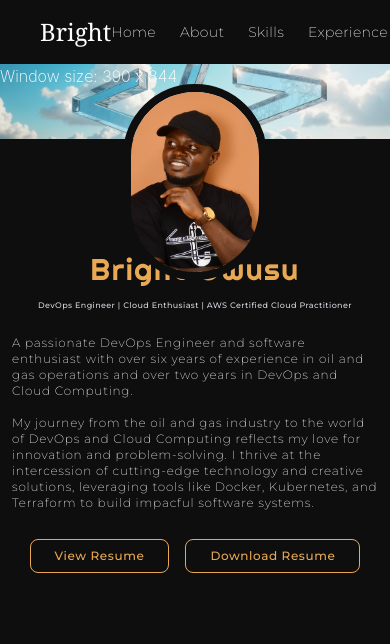
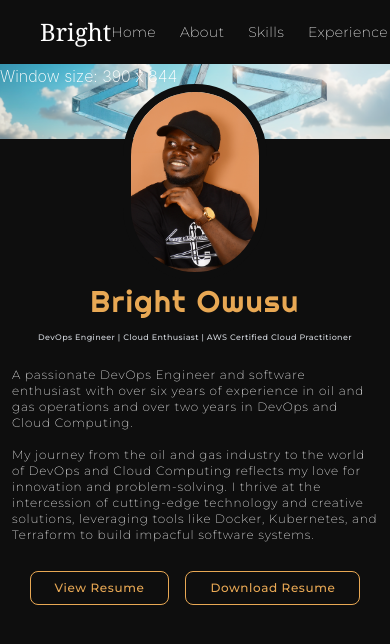
Before and after one commit to bright-owusu/my-portfolio, a React (Vite) app: page / in a window 390 px wide. Shown: the top 644 px of the page. Built offline with nearby package versions, Linux system fonts and the light colour scheme.

Commit message:
Increase margin top of text on Hero page for very small screen sizes

```diff
--- a/src/components/Hero.jsx
+++ b/src/components/Hero.jsx
@@ -37,7 +37,7 @@ const Hero = () => {
         />
       </motion.div>
 
-      <div className="s-1220:absolute s-320:items-center s-320:justify-center s-320:mt-28 s-768:mt-48 s-1036:mt-40 s-1220:mt-0 s-1540:max-w-3xl s-1530:max-w-3xl s-1450:max-w-3xl s-1350:max-w-2xl s-1220:max-w-2xl top-[40%] left-[40%]">
+      <div className="s-1220:absolute s-320:items-center s-320:justify-center s-320:mt-36 s-768:mt-48 s-1036:mt-40 s-1220:mt-0 s-1540:max-w-3xl s-1530:max-w-3xl s-1450:max-w-3xl s-1350:max-w-2xl s-1220:max-w-2xl top-[40%] left-[40%]">
         {/* Name and Titles */}
         <motion.div
           className="text-left space-y-2"
```
